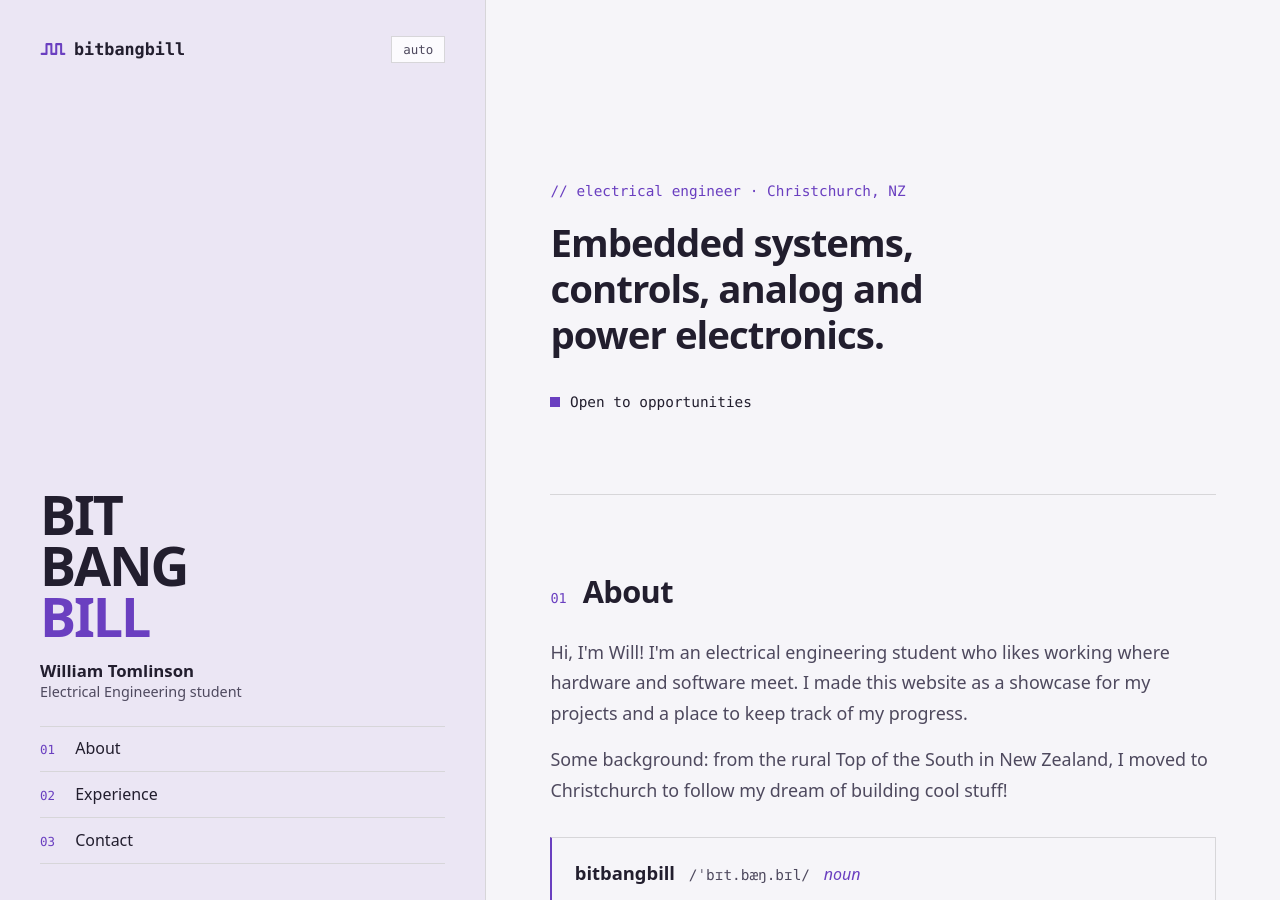
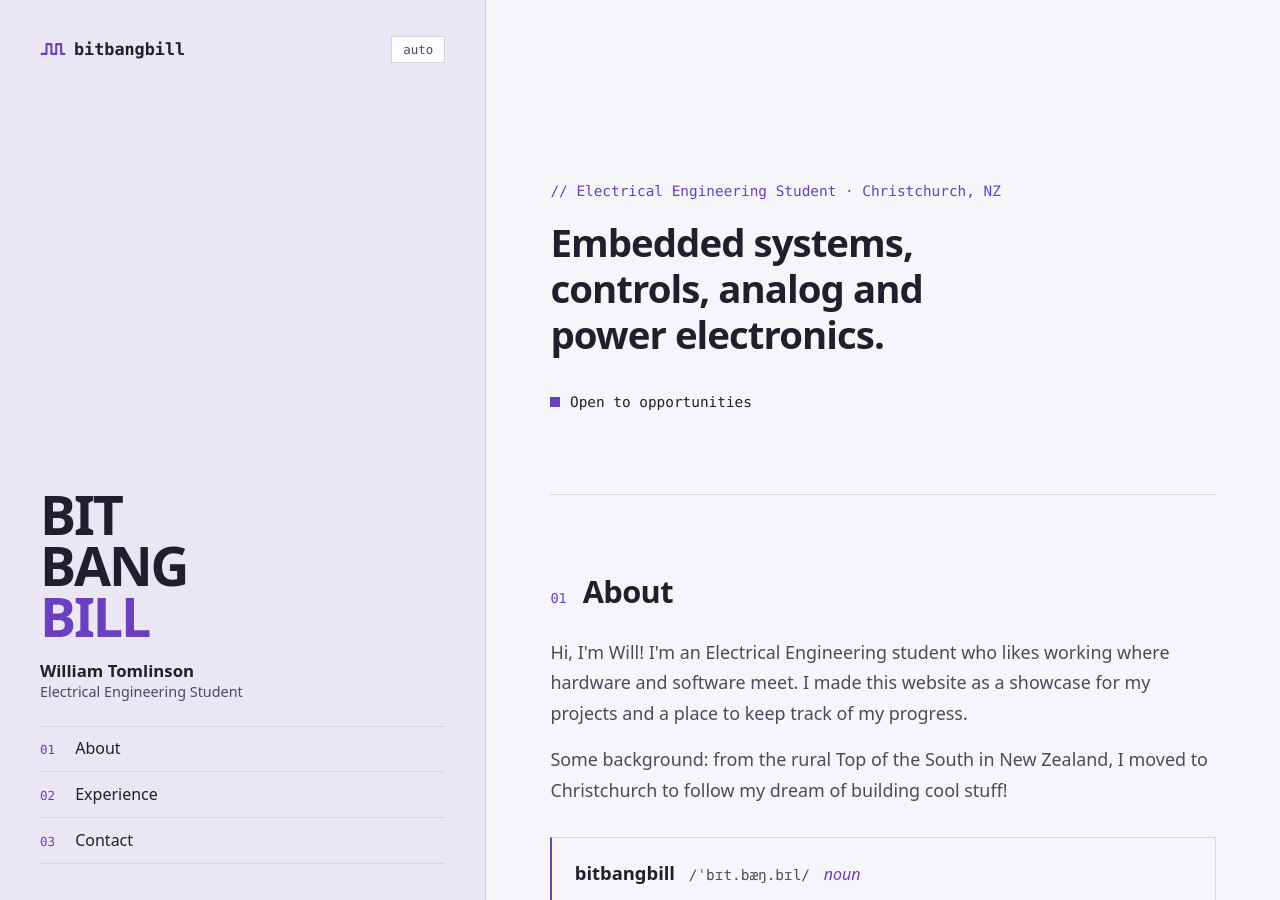
Before and after one commit to bitbangbill/bitbangbill.github.io, a Jekyll site: the page built from index.html, in a window 1280 px wide and 900 px high. Built offline with Jekyll 4.4.1, drawn with Linux system fonts in a browser that asks for light colours; some of the changed text lies outside the part shown.

Commit message:
Capitalise Electrical Engineering; make the Ωage pun explicit
- Intro and panel read "Electrical Engineering Student".
- "Electrical Engineering" is capitalised in the About text, page
  descriptions and README.
- The definition's origin says "an Ωage" so the ohm pun reads as
  deliberate.
- Drop the test/ exclude now that the mockups are deleted.

Co-Authored-By: Claude Opus 5.5 <noreply@anthropic.com>

```diff
--- a/_config.yml
+++ b/_config.yml
@@ -19,4 +19,3 @@ exclude:
   - README.md
   - scripts
   - templates
-  - test
--- a/index.html
+++ b/index.html
@@ -9,7 +9,7 @@
 <!doctype html>
 <html lang="en">
 <head>
-  {% include head.html title=page_title description="Electrical engineering portfolio: embedded systems, controls, analog and power electronics." %}
+  {% include head.html title=page_title description="Electrical Engineering portfolio: embedded systems, controls, analog and power electronics." %}
 </head>
 <body>
   <a class="skip-link" href="#main">Skip to content</a>
@@ -21,7 +21,7 @@
         {% include theme-toggle.html %}
       </div>
       <h1 class="wordmark">Bit<br>Bang<br><span>Bill</span></h1>
-      <p class="panel-name">{{ site.author }}<span>Electrical Engineering student</span></p>
+      <p class="panel-name">{{ site.author }}<span>Electrical Engineering Student</span></p>
       <nav class="panel-nav" aria-label="Primary">
         <a href="#about">About</a>
         {%- if sorted_projects.size > 0 %}
@@ -37,7 +37,7 @@
 
     <main class="content" id="main">
       <section class="intro" id="top">
-        <p class="eyebrow mono">// electrical engineer · Christchurch, NZ</p>
+        <p class="eyebrow mono">// Electrical Engineering Student · Christchurch, NZ</p>
         <p class="big">Embedded systems, controls, analog and power electronics.</p>
         <p class="status mono"><span class="dot" aria-hidden="true"></span> Open to opportunities</p>
       </section>
@@ -47,7 +47,7 @@
         <h2 class="sec">About</h2>
         <div class="prose">
           <p>
-            Hi, I'm Will! I'm an electrical engineering student who likes working where hardware and software meet.
+            Hi, I'm Will! I'm an Electrical Engineering student who likes working where hardware and software meet.
             I made this website as a showcase for my projects and a place to keep track of my progress.
           </p>
           <p>
--- a/portfolio/index.html
+++ b/portfolio/index.html
@@ -6,7 +6,7 @@
 <!doctype html>
 <html lang="en">
 <head>
-  {% include head.html title=page_title description="Electrical engineering projects: finished boards, work on the bench and what's next." %}
+  {% include head.html title=page_title description="Electrical Engineering projects: finished boards, work on the bench and what's next." %}
 </head>
 <body>
   <a class="skip-link" href="#main">Skip to content</a>
```
Also changed, not shown: other parts of index.html (+1 -1 lines), README.md.
